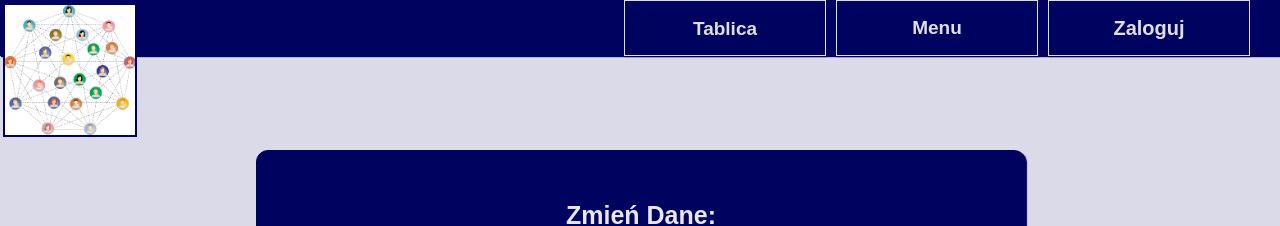
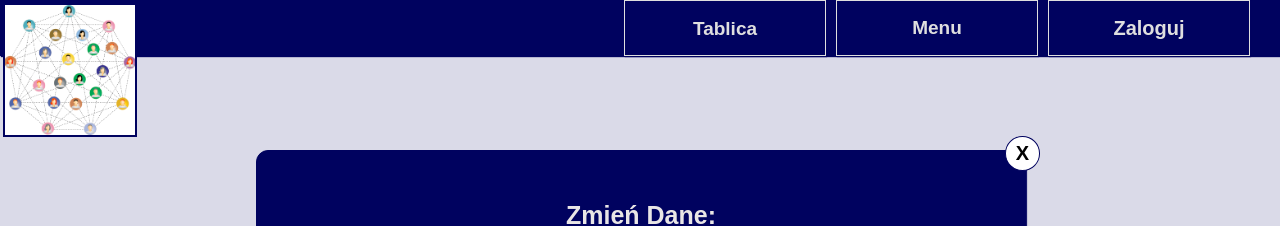
Before and after one commit to SebastianJadczak/personalweb, a React (Create React App) app: page /myaccount in a window 1280 px wide. Both pictures are taken after a click on the button "Edytuj". Shown: the top 226 px of the page. Built offline with nearby package versions, Linux system fonts and the light colour scheme.

Commit message:
add handle edit profile

```diff
--- a/src/Pages/EditProfile.js
+++ b/src/Pages/EditProfile.js
@@ -1,32 +1,35 @@
 import React from "react";
 
 const EditProfile = (props) => {
+
     return (
         <div className="EditProfile">
+            <span className="x" onClick={props.exit}>X</span>
             <h3>Zmień Dane:</h3>
 
             <div className="changeName">
                 <label>Podaj imię</label>
-                <input type="text" />
+                <input type="text" onChange={props.handleChangeName} />
             </div>
 
             <div className="changeSurname">
                 <label>Podaj Nazwisko</label>
-                <input type="text" />
+                <input type="text" onChange={props.handleChangeSurname} />
             </div>
 
             <div className="changeBirthday">
                 <label>Podaj datę urodzin</label>
-                <input type="text" />
+                <input type="text" onChange={props.handleChangeBirthday} />
             </div>
 
             <div className="changeDescription">
                 <label>Podaj Opis</label>
-                <textarea className="description"></textarea>
+                <textarea className="description" onChange={props.handleChangeDescription}></textarea>
             </div>
 
             <button onClick={props.exit}>Zapisz i Wyjdź</button>
         </div>
     )
 }
+
 export default EditProfile;
--- a/src/Pages/MyAccount.js
+++ b/src/Pages/MyAccount.js
@@ -21,6 +21,27 @@ class MyAccount extends Component {
             profil: false,
         })
     }
+    handleChangeName = (e) => {
+        this.setState({
+            name: e.target.value
+        })
+    }
+    handleChangeSurname = (e) => {
+        this.setState({
+            surname: e.target.value
+        })
+    }
+    handleChangeBirthday = (e) => {
+        this.setState({
+            birthday: e.target.value
+        })
+    }
+    handleChangeDescription = (e) => {
+        this.setState({
+            description: e.target.value
+        })
+    }
+
 
     render() {
         const { name, surname, description, birthday, profil } = this.state
@@ -28,7 +49,15 @@ class MyAccount extends Component {
         return (
             <div className="account">
                 <h2>MyAccount</h2>
-                {profil ? <EditProfile exit={this.handleCloseEditProfile} /> : false}
+
+                {profil ? <EditProfile
+                    exit={this.handleCloseEditProfile}
+                    handleChangeName={this.handleChangeName}
+                    handleChangeSurname={this.handleChangeSurname}
+                    handleChangeBirthday={this.handleChangeBirthday}
+                    handleChangeDescription={this.handleChangeDescription}
+                /> : false}
+
                 <div className="acc">
                     <div className="mySelf"></div>
                     <div className="data">
--- a/src/styles/App.css
+++ b/src/styles/App.css
@@ -441,6 +441,20 @@ div.EditProfile button {
   right: 90px;
 }
 
+span.x {
+  cursor: pointer;
+  background-color: #fff;
+  position: absolute;
+  top: -15px;
+  right: -15px;
+  color: black;
+  font-size: 20px;
+  font-weight: bold;
+  border: 1px solid rgb(0, 2, 95);
+  border-radius: 50% 50%;
+  padding: 5px 10px;
+}
+
 /* Footer */
 
 footer {
```
